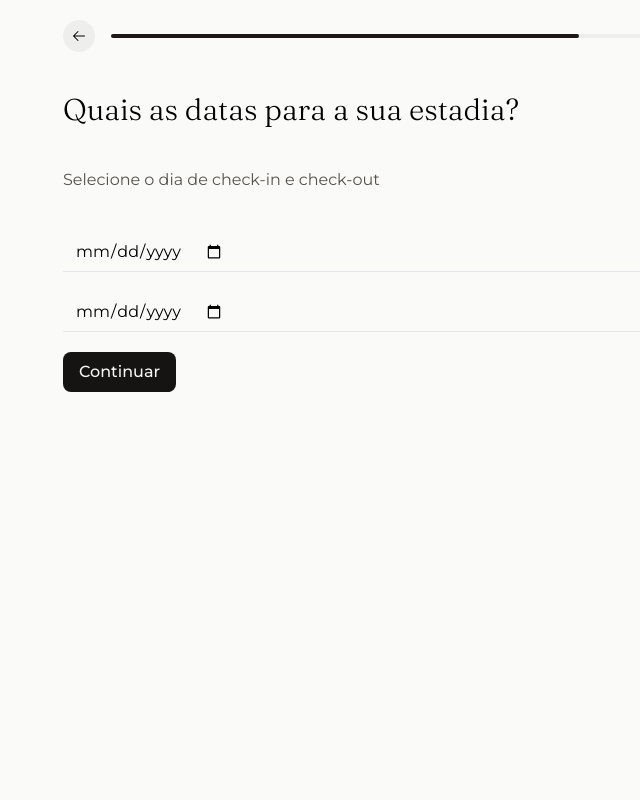
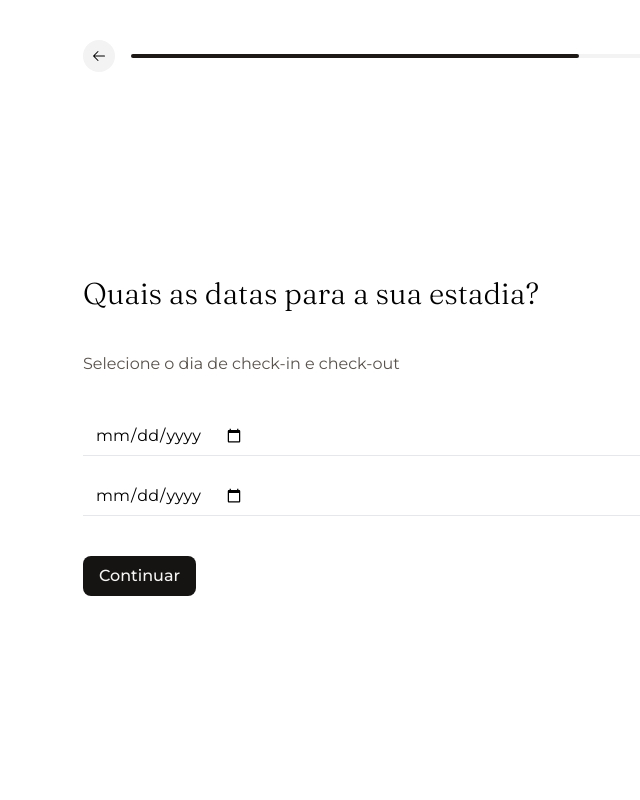
Before and after one commit to quintadonairia/quintadonairia, a Next.js app: page / in a window 1280 px wide. Shown: the top 800 px of the page, without its empty margins (85-725 px from the left). Built offline with nearby package versions, Linux system fonts and the light colour scheme.

Commit message:
💄 Improve Booking Form layout and styling

```diff
--- a/components/booking/BookingForm.tsx
+++ b/components/booking/BookingForm.tsx
@@ -79,10 +79,13 @@ export default function BookingForm() {
   };
 
   return (
-    <div className="fixed inset-0 bg-stone-50 z-20">
-      <div className="flex flex-col gap-10 max-w-screen-lg mx-auto p-5">
+    <div className="fixed inset-0 bg-background-default z-20">
+      <div className="h-full flex flex-col gap-10 max-w-screen-lg mx-auto p-5 md:p-10">
         <BookingProgress />
-        <form className="flex flex-col gap-5" onSubmit={handleSubmit(onSubmit)}>
+        <form
+          className="h-full md:justify-center flex flex-col gap-10"
+          onSubmit={handleSubmit(onSubmit)}
+        >
           {activeStepIndex === 0 && (
             <BookingStep
               title={t.booking.dates.title}
```
